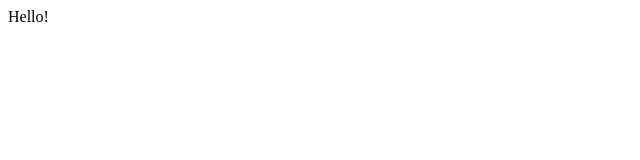
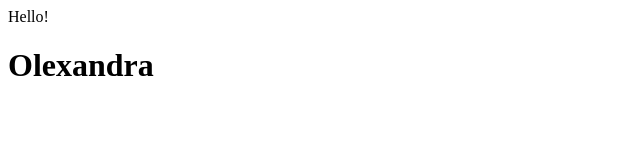
Before and after one commit to Oleksandra-lab/TEST, a plain HTML site: page index.html in a window 1280 px wide. Shown: the whole page, without its empty margins (0-640 px from the left). Drawn offline with Linux system fonts and the light colour scheme.

Commit message:
second commit

```diff
--- a/index.html
+++ b/index.html
@@ -7,5 +7,6 @@
 </head>
 <body>
     Hello!
+    <h1>Olexandra</h1>
 </body>
 </html>
```
